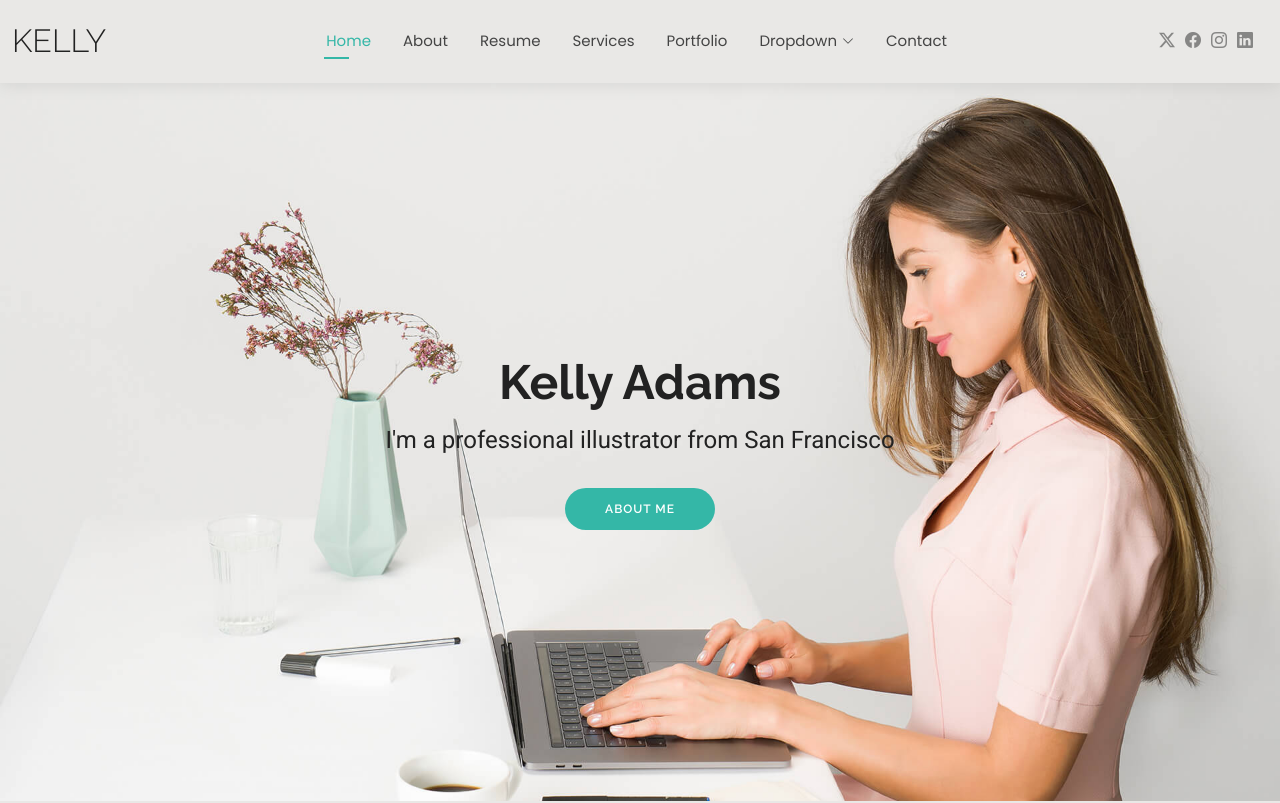
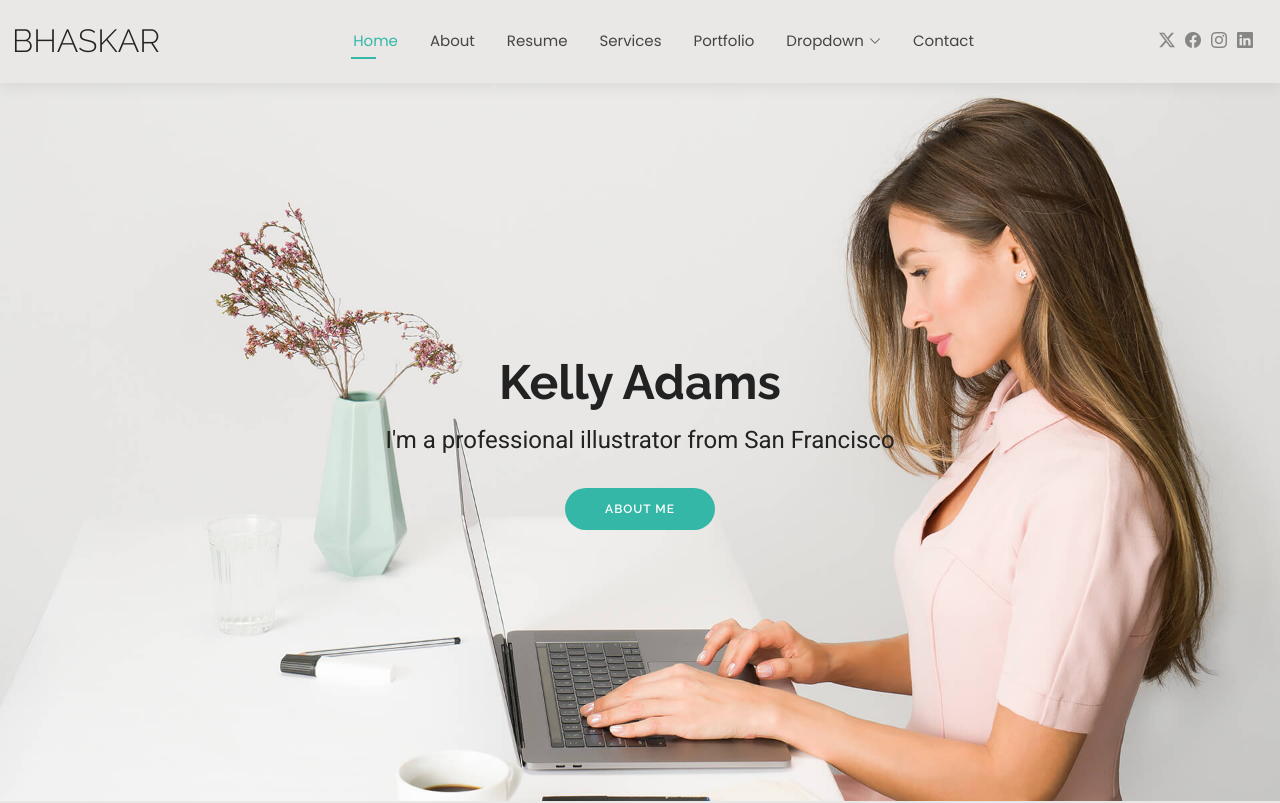
Before and after one commit to BHASHER2229/Bhaskar_Portfolio.github.io, a plain HTML site: page index.html in a window 1280 px wide. Shown: the top 803 px of the page. Drawn offline with Linux system fonts and the light colour scheme.

Commit message:
index.html
test 1

```diff
--- a/index.html
+++ b/index.html
@@ -44,7 +44,7 @@
       <a href="index.html" class="logo d-flex align-items-center me-auto me-xl-0">
         <!-- Uncomment the line below if you also wish to use an image logo -->
         <!-- <img src="assets/img/logo.png" alt=""> -->
-        <h1 class="sitename">Kelly</h1>
+        <h1 class="sitename">Bhaskar</h1>
       </a>
 
       <nav id="navmenu" class="navmenu">
```
